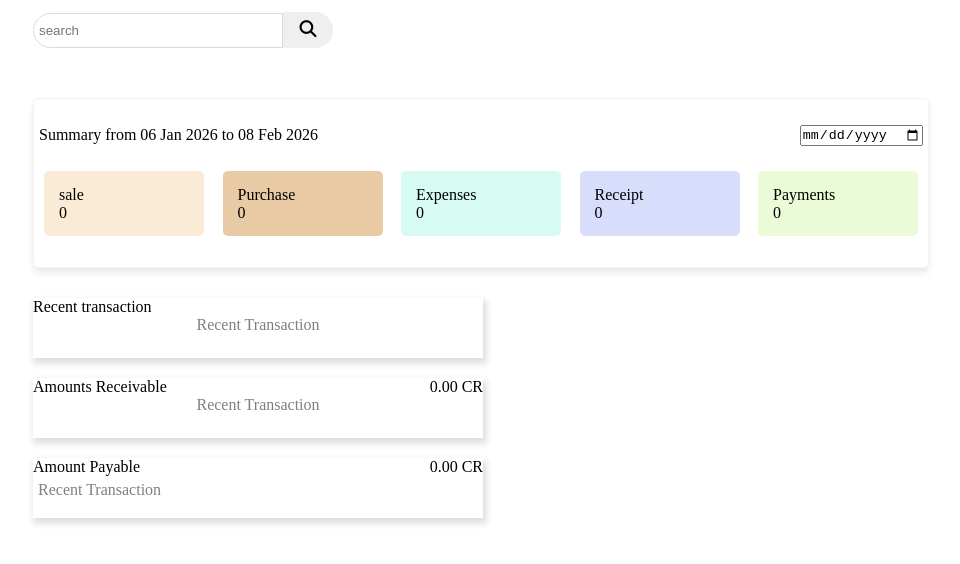
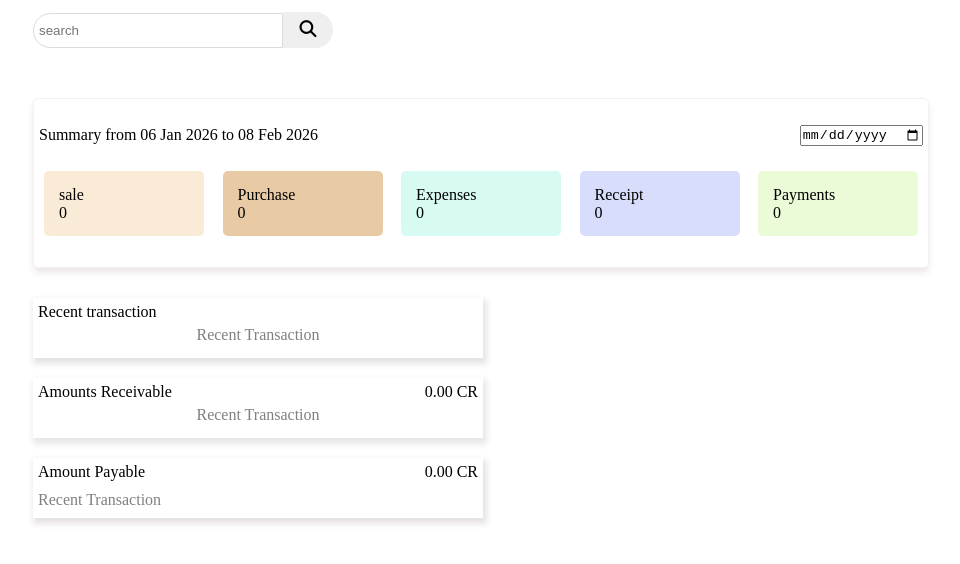
Before and after one commit to Mdd-sheikh/accountant-application, a React (Vite) app in the folder frontend/accountant/: page /503/home in a window 1280 px wide. Shown: the top 564 px of the page, without its empty margins (267-1227 px from the left). Built offline with nearby package versions, Linux system fonts and the light colour scheme; sample sign-in values are in the browser's storage; a web font is replaced by a local one.

Commit message:
fix line endings

```diff
--- a/frontend/accountant/src/account-pages/dashboard/Dashboard.css
+++ b/frontend/accountant/src/account-pages/dashboard/Dashboard.css
@@ -16,7 +16,12 @@
   height: 100vh;
   box-shadow: 4px 0 8px rgba(0, 0, 0, 0.08);
   animation: fade 1s ease-in;
+   overflow-y: scroll;
 
+}
+
+.aside:hover::-webkit-scrollbar{
+ display: none;
 }
 
 aside hr {
@@ -81,6 +86,7 @@ aside hr {
     height: 100vh;
     box-shadow: 4px 0 8px rgba(0, 0, 0, 0.08);
     animation: fade 1s ease-in;
+
   }
 
   .header {
--- a/frontend/accountant/src/account-pages/dashboard/Dashboard.jsx
+++ b/frontend/accountant/src/account-pages/dashboard/Dashboard.jsx
@@ -61,18 +61,20 @@ const Dashboard = () => {
                         <ul>
                             <NavLink to="/503/home"><li onClick={() => setIsSidebarOpen(false)}> <i class="fa-solid fa-film"></i> DashBoard</li></NavLink>
                             <hr />
-                            <NavLink to="/503/sales"><li><i class="fa-solid fa-business-time"></i> Sales</li></NavLink>
+                            <NavLink to="/503/sales"><li><i class="fa-solid fa-business-time"></i> Sales </li></NavLink>
                             <li><i class="fa-solid fa-cart-arrow-down"></i> Purchase</li>
                             <li> <i class="fa-solid fa-receipt"></i> Expenses</li>
                             <li> <i class="fa-solid fa-dollar-sign"></i>Receipt / Payments</li>
                             <li> <i class="fa-solid fa-calculator"></i> Accountant</li>
                             <hr />
                             <li> <i class="fa-solid fa-briefcase"></i> Items</li>
-                            <li> <i class="fa-solid fa-user"></i> Users</li>
+                            <li> <i class="fa-solid fa-user"></i> Users </li>
                             <li> <i class="fa-solid fa-users"></i> Parties</li>
                             <li> <i class="fa-solid fa-building-columns"></i> Banks</li>
                             <br />
                             <li> <i class="fa-solid fa-file"></i> Reports</li>
+                            <NavLink to="/503/account"> <li> < i class="fa-solid fa-circle-user"></i> Account</li></NavLink>
+
                         </ul>
                     </nav>
                 </aside>
--- a/frontend/accountant/src/account-pages/home/Home.css
+++ b/frontend/accountant/src/account-pages/home/Home.css
@@ -63,7 +63,8 @@
     height: 65px;
     align-content: center;
     border-radius: 5px;
-    padding-left: 15px
+    padding-left: 15px;
+    cursor: pointer;
 }
 
 .box-two {
@@ -72,7 +73,10 @@
     height: 65px;
     align-content: center;
     border-radius: 5px;
-    padding-left: 15px
+    padding-left: 15px;
+    cursor: pointer;
+
+
 }
 
 .box-three {
@@ -81,7 +85,8 @@
     height: 65px;
     align-content: center;
     border-radius: 5px;
-    padding-left: 15px
+    padding-left: 15px;
+    cursor: pointer;
 }
 
 .box-four {
@@ -90,7 +95,8 @@
     height: 65px;
     align-content: center;
     border-radius: 5px;
-    padding-left: 15px
+    padding-left: 15px;
+    cursor: pointer;
 }
 
 .box-five {
@@ -99,7 +105,9 @@
     height: 65px;
     align-content: center;
     border-radius: 5px;
-    padding-left: 15px
+    padding-left: 15px;
+    cursor: pointer;
+
 }
 
 
@@ -119,14 +127,24 @@
     padding: 5px;
 }
 
+.middle-container-box p {
+    padding: 5px;
+}
+
 
 .mid-one {
-    box-shadow: 2px 4px 6px 2px rgb(228, 223, 223);
+    box-shadow: 2px 4px 6px 2px rgb(231, 227, 227);
     width: 450px;
     height: 60px;
 
 
 
+}
+
+.mid-one:hover {
+    box-shadow: 2px 4px 6px 2px rgb(241, 236, 236);
+    cursor: pointer;
+    transform: translateY(-2px);
 }
 
 .mid-one div {
@@ -135,9 +153,15 @@
 
 
 .mid-two {
-    box-shadow: 2px 4px 6px 2px rgb(228, 223, 223);
+    box-shadow: 2px 4px 6px 2px rgb(234, 230, 230);
     width: 450px;
     height: 60px;
+}
+
+.mid-two:hover {
+    box-shadow: 2px 4px 6px 2px rgb(241, 236, 236);
+    cursor: pointer;
+    transform: translateY(-2px);
 }
 
 .mid-two div {
@@ -151,9 +175,15 @@
 }
 
 .mid-three {
-    box-shadow: 2px 4px 6px 2px rgb(228, 223, 223);
+    box-shadow: 2px 4px 6px 2px rgb(231, 226, 226);
     width: 450px;
     height: 60px;
+}
+
+.mid-three:hover {
+    box-shadow: 2px 4px 6px 2px rgb(241, 236, 236);
+    cursor: pointer;
+    transform: translateY(-1px);
 }
 
 .mid-three div {
```
